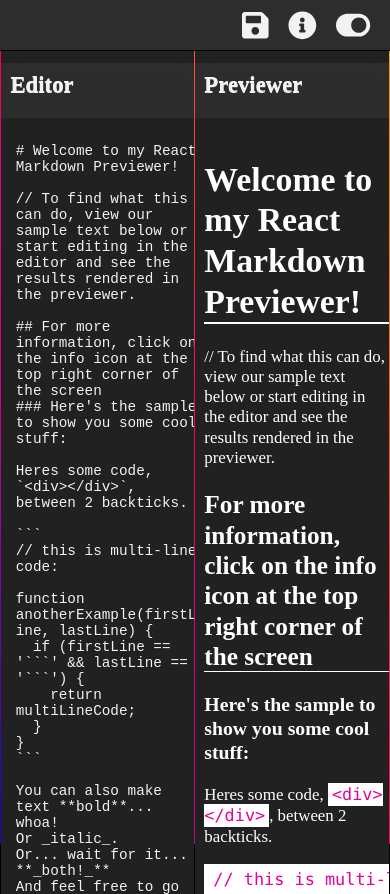
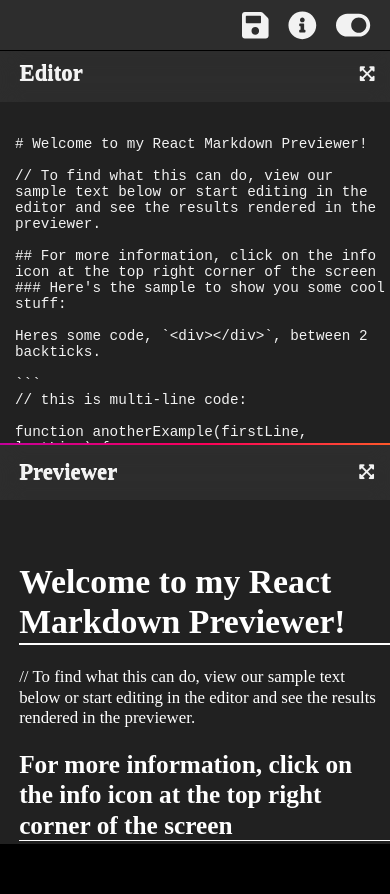
Before and after one commit to 1XWebbyX1/markdown-previewer-pwa, a React (Create React App) app: page / in a window 390 px wide. After the commit the page ends 844 px from the top, so only its background shows below. Built offline with nearby package versions, Linux system fonts and the light colour scheme; a web font is replaced by a local one.

Commit message:
add fullscreen mode

```diff
--- a/package.json
+++ b/package.json
@@ -4,6 +4,7 @@
   "private": true,
   "homepage": "http://1XWebbyX1.github.io/markdown-previewer-pwa",
   "dependencies": {
+    "@fortawesome/fontawesome-free": "^5.6.3",
     "@fortawesome/fontawesome-svg-core": "^1.2.12",
     "@fortawesome/free-solid-svg-icons": "^5.6.3",
     "@fortawesome/react-fontawesome": "^0.1.3",
--- a/public/index.html
+++ b/public/index.html
@@ -8,7 +8,7 @@
 
     <link rel="manifest" href="%PUBLIC_URL%/manifest.json">
 
-    <title>React App</title>
+    <title>Markdown Previewer</title>
   </head>
   <body>
 
--- a/src/components/Background.js
+++ b/src/components/Background.js
@@ -53,11 +53,14 @@ class Background extends React.Component {
       placeholder: placeholder
     };
     this.handleChange = this.handleChange.bind(this);
-    this.switch = this.switch.bind(this);
+    this.switchTheme = this.switchTheme.bind(this);
     this.toggleInfo = this.toggleInfo.bind(this);
     this.save = this.save.bind(this);
     this.animate = this.animate.bind(this);
+    this.goEditorFullScreen = this.goEditorFullScreen.bind(this);
+    this.goPreviewFullScreen = this.goPreviewFullScreen.bind(this);
     this.theme = 'dark';
+    this.fullScreen = false;
     this.on = true;
     this.back = false;
   }
@@ -86,8 +89,31 @@ class Background extends React.Component {
 
   }
 
+  goEditorFullScreen(){
+    this.fullScreen = !this.fullScreen;
+    if(this.fullScreen){
+      $('.editor').css('height', '100vh');
+      $('.preview').css('height', '0');
+    }else{
+      $('.editor').css('height', '49.5%');
+      $('.preview').css('height', '49.8%');
+    }
+  }
+
+  goPreviewFullScreen(){
+    this.fullScreen = !this.fullScreen;
+    if(this.fullScreen){
+     $('.preview').css('height', '100vh');
+     $('.editor').css('height', '0');
+   }else{
+     $('.editor').css('height', '49.5%');
+     $('.preview').css('height', '49.8%');
+   }
+  }
+
+
   //handle switch for theme change ------------------
-  switch(){
+  switchTheme(){
     if(this.theme === 'dark') {
       for(let obj in lightScheme){
          document.documentElement.style.setProperty(obj, lightScheme[obj]);
@@ -106,9 +132,9 @@ class Background extends React.Component {
      }
 
 
-     save(){
+save(){
        this.setState({placeholder : $('.editor textarea').text()});
-     }
+ }
 
 
  animate(){
@@ -124,11 +150,11 @@ class Background extends React.Component {
          <div id='taskbar'>
           <FontAwesomeIcon id="save" icon={faSave} onClick={this.save} />
           <FontAwesomeIcon id="info" onClick={this.toggleInfo} icon={this.state.info} />
-          <FontAwesomeIcon id="theme-switch" icon={faToggleOn} onClick={this.switch} />
+          <FontAwesomeIcon id="theme-switch" icon={faToggleOn} onClick={this.switchTheme} />
          </div>
         <div class="parent">
-         <Editor markdown={this.props.markdown} onChange={this.handleChange}/>
-         <Preview markdown={this.props.markdown}/>
+         <Editor markdown={this.props.markdown} onChange={this.handleChange} onClick={this.goEditorFullScreen}/>
+         <Preview markdown={this.props.markdown} onClick={this.goPreviewFullScreen}/>
         </div>
        </div>
     );
--- a/src/components/Editor.js
+++ b/src/components/Editor.js
@@ -11,7 +11,7 @@ class Editor extends React.Component {
   render() {
     return (
         <div class="editor">
-           <Toolbar id="edit-tool" text='Editor'/>
+           <Toolbar id="edit-tool" text='Editor' onClick={this.props.onClick}/>
             <textarea onChange={this.props.onChange} value={this.props.markdown} type="text"/>
         </div>
     );
--- a/src/components/Previewer.js
+++ b/src/components/Previewer.js
@@ -11,7 +11,7 @@ marked.setOptions({
   breaks: true,
 });
 
-// INSERTS target="_blank" INTO HREF TAGS (required for codepen links)
+// INSERTS target="_blank" INTO HREF TAGS
 const renderer = new marked.Renderer();
 renderer.link = function (href, title, text) {
   return `<a target="_blank" href="${href}">${text}` + '</a>';
@@ -26,7 +26,7 @@ class Preview extends React.Component {
   render() {
     return (
         <div class="preview">
-            <Toolbar id="preview-tool" text='Previewer'/>
+            <Toolbar id="preview-tool" text='Previewer' onClick={this.props.onClick}/>
             <div id="view" dangerouslySetInnerHTML={{__html: marked(
             this.props.markdown, { renderer: renderer })}} />
        </div>
--- a/src/components/Toolbar.js
+++ b/src/components/Toolbar.js
@@ -1,4 +1,6 @@
 import React from 'react'
+import $ from 'jquery'
+import '@fortawesome/fontawesome-free/css/all.css'
 
 class Toolbar extends React.Component {
 
@@ -6,6 +8,7 @@ class Toolbar extends React.Component {
     return (
        <div class="toolbar">
           <h3>{this.props.text}</h3>
+          <i className='arrows fa fa-expand-arrows-alt' onClick={this.props.onClick}></i>
        </div>
     );
   }
--- a/src/sass/02-components/Previewer.scss
+++ b/src/sass/02-components/Previewer.scss
@@ -50,7 +50,7 @@ table {
 }
 
 td, th {
-  border: 2px solid white;
+  border: 2px solid #f0e6ff;
   padding-left: 5px;
   padding-right: 5px;
 }
--- a/src/sass/02-components/Toolbar.scss
+++ b/src/sass/02-components/Toolbar.scss
@@ -5,9 +5,14 @@
   margin-top: -5%;
   height: 6.5vmax;
 
+  .arrows{
+  //  display: none;
+  }
+
   h3 {
   //  margin-left: 5%;
     padding: 4%;
+    padding-right: 0;
     font-size: 2.4vmax;
     text-shadow: 0 -1px 0 #fff, 0 1px 0 #2e2e2e, 0 2px 0 #2c2c2c,
       0 3px 0 #2a2a2a, 0 4px 0 #282828;
--- a/src/sass/04-tools/_media-queries.scss
+++ b/src/sass/04-tools/_media-queries.scss
@@ -7,22 +7,64 @@
   body .back {
     width: 100vw;
     &:focus-within {min-height: 1000px !important;}
+    .parent{
+      flex-direction: column;
+      justify-content: flex-start;
+    }
   }
 
   .editor {
+    margin-top: 12%;
+    overflow-x: hidden;
+    width: 100%!important;
+    height: 49.5%;
     textarea:focus-within {
       height: 1000px !important;
       font-size: 3.5vmax !important;
     }
 
-    .preview{
-      code{
-        width: 50%;
-        height: auto;
-        padding: 1px 2px 2px 2px;
-        font-size: 11px !important;
+    .toolbar{
+      margin-top: 0;
+      display: flex;
+      align-items: center;
+      justify-content: space-between;
+      .arrows{
+        padding-right: 4%;
       }
+      h3 {
+        padding: 5%;
+        padding-right: 0;
+        font-size: 2.7vmax;
+        text-shadow: 0 -1px 0 #fff, 0 1px 0 #2e2e2e, 0 2px 0 #2c2c2c;
+      }
+    }
+  }
 
+  .preview{
+    margin-top: 0.5%;
+    overflow-x: hidden;
+    width: 100%!important;
+    height: 49.8%;
+    code{
+      width: 50%;
+      height: auto;
+      padding: 1px 2px 2px 2px;
+      font-size: 11px !important;
+    }
+    .toolbar{
+      margin-top: 0;
+      display: flex;
+      align-items: center;
+      justify-content: space-between;
+      .arrows{
+        padding-right: 4%;
+      }
+      h3 {
+        padding: 5%;
+        padding-right: 0;
+        font-size: 2.7vmax;
+        text-shadow: 0 -1px 0 #fff, 0 1px 0 #2e2e2e, 0 2px 0 #2c2c2c;
+      }
     }
 
   }
@@ -41,14 +83,6 @@
     left: 92%;
   }
 
-  body .toolbar {
-   //  left: 1%;
-    h3 {
-      padding: 5%;
-      font-size: 2.7vmax;
-      text-shadow: 0 -1px 0 #fff, 0 1px 0 #2e2e2e, 0 2px 0 #2c2c2c;
-    }
-  }
 }
 
 @media only screen and (min-width: 600px) and (max-width: 800px){
```
Also changed, not shown: 1 other file (tests, documents, lock files or other folders).
